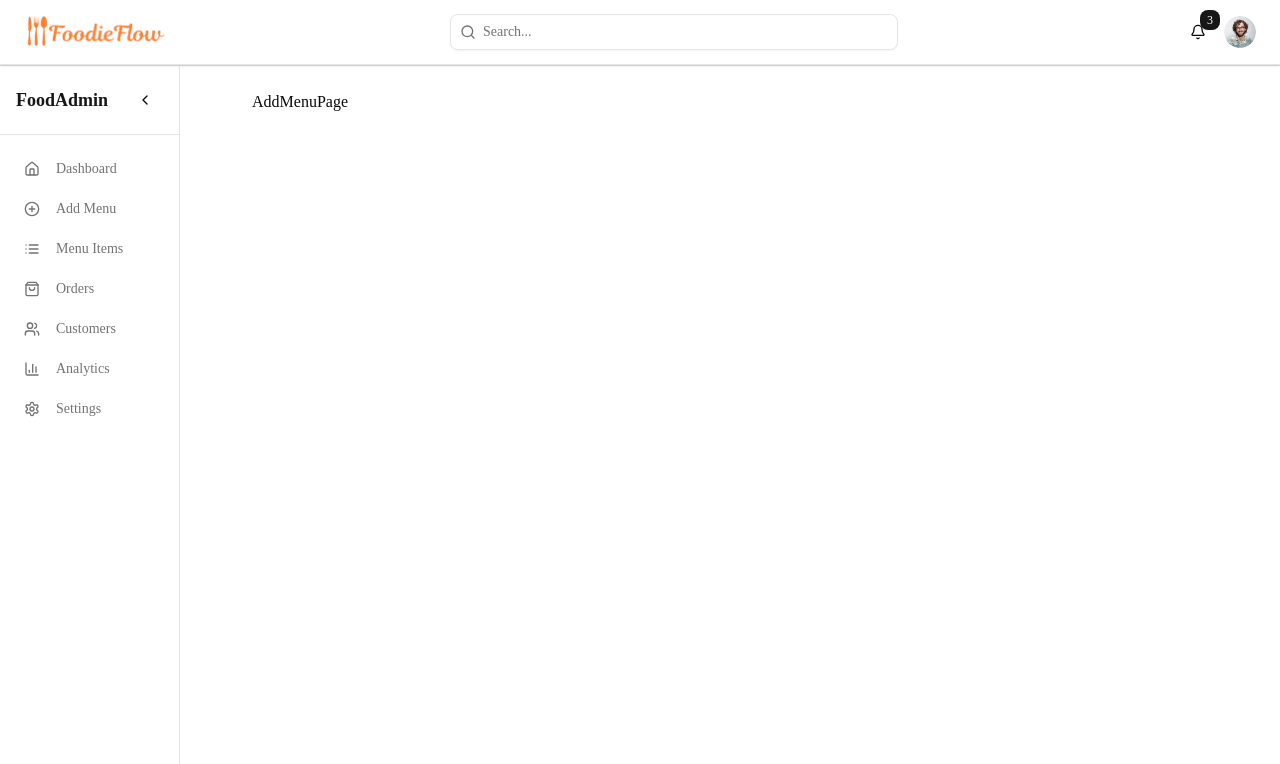
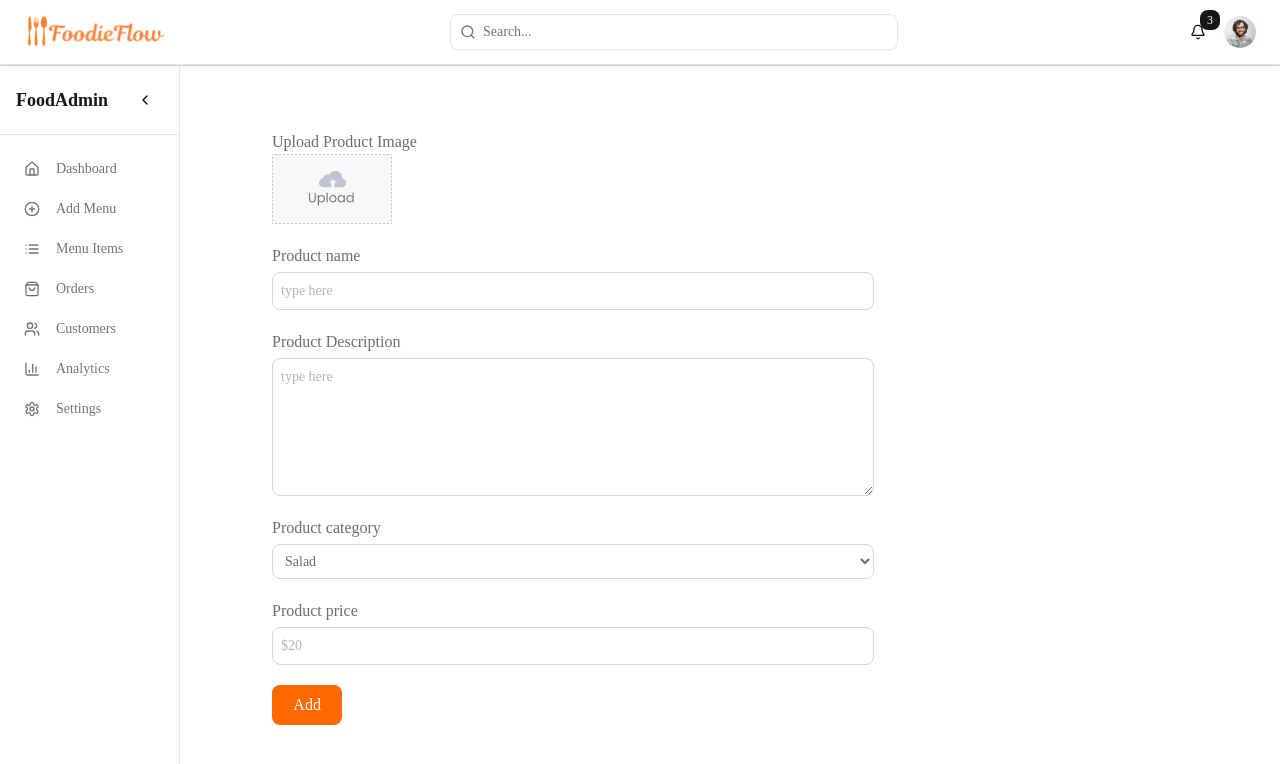
Before and after one commit to rajibdas51/FoodieFlow, a Next.js app in the folder client/: page /dashboard/add-menu in a window 1280 px wide. Shown: the top 764 px of the page. Built offline with nearby package versions, Linux system fonts and the light colour scheme.

Commit message:
design add menu page

```diff
--- a/client/src/app/dashboard/add-menu/page.tsx
+++ b/client/src/app/dashboard/add-menu/page.tsx
@@ -1,7 +1,74 @@
+import { assets } from '@/assets/admin_assets/assets';
+import Image from 'next/image';
 import React from 'react';
 
 const AddMenuPage = () => {
-  return <div>AddMenuPage</div>;
+  return (
+    <div className='w-[70%] ml-5 mt-10 text-[#6d6d6d] text-[16px]'>
+      <form className='flex flex-col'>
+        <div className='add-img-upload flex-col'>
+          <p>Upload Product Image</p>
+          <label htmlFor='image'>
+            <Image src={assets.upload_area} alt='' />
+          </label>
+          <input type='file' id='image' hidden required className='border-2 ' />
+        </div>
+        <div className='add-product-name flex flex-col my-5'>
+          <p>Product name</p>
+          <input
+            type='text'
+            name='name'
+            placeholder='type here'
+            className='w-6/7 mt-1 border border-gray-300 rounded-md p-2 text-sm focus:outline-none focus:border-none focus:ring-1 focus:ring-orange-500'
+          />
+        </div>
+        <div className='add-product-description flex flex-col '>
+          <p>Product Description</p>
+          <textarea
+            name='description'
+            placeholder='type here'
+            id=''
+            rows={6}
+            aria-placeholder='Write description here'
+            className='w-6/7 mt-1 border border-gray-300 rounded-md p-2 text-sm focus:outline-none focus:border-none focus:ring-1 focus:ring-orange-500'
+          />
+        </div>
+        <div className='add-category-price'>
+          <div className='add-category flex flex-col my-5'>
+            <p>Product category</p>
+            <select
+              name='category'
+              className='w-6/7 mt-1 border border-gray-300 rounded-md p-2 text-sm focus:outline-none focus:border-none focus:ring-1 focus:ring-orange-500'
+            >
+              <option value='Salad'>Salad</option>
+              <option value='Rolls'>Rolls</option>
+              <option value='Deserts'>Deserts</option>
+              <option value='Sandwich'>Sandwich</option>
+              <option value='Cake'>Cake</option>
+              <option value='Pure Veg'>Pure Veg</option>
+              <option value='Pasta'>Pasta</option>
+              <option value='Noddles'>Noddles</option>
+            </select>
+          </div>
+          <div className='add-price felx flex-col'>
+            <p>Product price</p>
+            <input
+              type='Number'
+              name='price'
+              placeholder='$20'
+              className='w-6/7 mt-1 border border-gray-300 rounded-md p-2 text-sm focus:outline-none focus:border-none focus:ring-1 focus:ring-orange-500'
+            />
+          </div>
+        </div>
+        <button
+          type='submit'
+          className='my-5 w-[10%] bg-orange-500 text-white py-2 px-4 rounded-md cursor-pointer hover:bg-orange-600'
+        >
+          Add
+        </button>
+      </form>
+    </div>
+  );
 };
 
 export default AddMenuPage;
```
